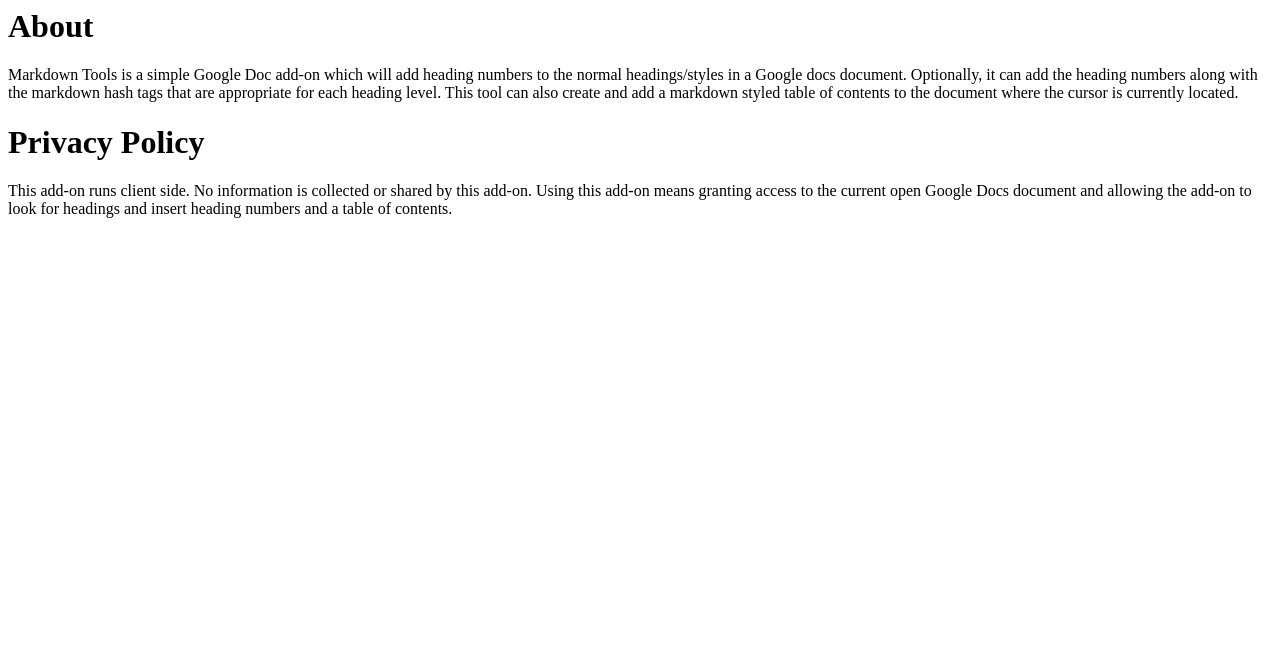
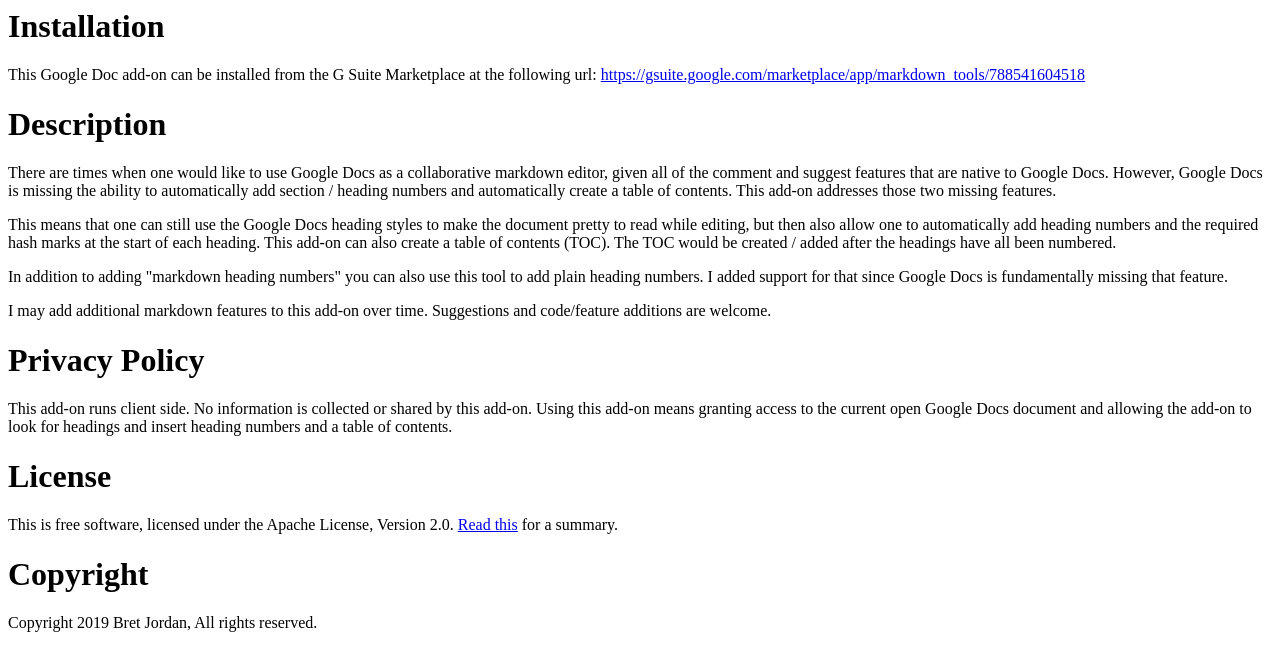
Before and after one commit to jordan2175/markdown-tools, a plain HTML site: page docs/index.html in a window 1280 px wide. Drawn offline with Linux system fonts and the light colour scheme.

Commit message:
updated to be the same as readme

```diff
--- a/docs/index.html
+++ b/docs/index.html
@@ -1,19 +1,49 @@
 <html>
 <body>
-	<h1>About</h1>
+<h1>Installation </h1>
 
-	<p>Markdown Tools is a simple Google Doc add-on which will add heading numbers
-	to the normal headings/styles in a Google docs document. Optionally, it can add
-	the heading numbers along with the markdown hash tags that are appropriate for
-	each heading level. This tool can also create and add a markdown styled table
-	of contents to the document where the cursor is currently located.</p>
+<p>This Google Doc add-on can be installed from the G Suite Marketplace at the
+following url: <a href="https://gsuite.google.com/marketplace/app/markdown_tools/788541604518">https://gsuite.google.com/marketplace/app/markdown_tools/788541604518</a></p>
 
-	<h1>Privacy Policy</h1>
 
-	<p>This add-on runs client side. No information is collected or shared by this
-	add-on. Using this add-on means granting access to the current open Google Docs
-	document and allowing the add-on to look for headings and insert heading
-	numbers and a table of contents.</p>
+<h1>Description</h1>
+
+<p>There are times when one would like to use Google Docs as a collaborative
+markdown editor, given all of the comment and suggest features that are native
+to Google Docs. However, Google Docs is missing the ability to automatically add
+section / heading  numbers and automatically create a table of contents. This
+add-on addresses those two missing features.</p>
+
+<p>This means that one can still use the Google Docs heading styles to make the
+document pretty to read while editing, but then also allow one to automatically
+add heading numbers and the required hash marks at the start of each heading.
+This add-on can also create a table of contents (TOC). The TOC would be created
+/ added after the headings have all been numbered.</p>
+
+<p>In addition to adding "markdown heading numbers" you can also use this tool to
+add plain heading numbers. I added support for that since Google Docs is
+fundamentally missing that feature.</p>
+
+<p>I may add additional markdown features to this add-on over time. Suggestions and
+ code/feature additions are welcome.</p>
+
+
+<h1>Privacy Policy</h1>
+
+<p>This add-on runs client side. No information is collected or shared by this
+add-on. Using this add-on means granting access to the current open Google
+Docs document and allowing the add-on to look for headings and insert heading
+numbers and a table of contents.</p>
+
+
+<h1>License</h1>
+
+<p>This is free software, licensed under the Apache License, Version 2.0. <a href="https://tldrlegal.com/license/apache-license-2.0-(apache-2.0)">Read this</a> for a summary.</p>
+
+
+<h1>Copyright</h1>
+
+<p>Copyright 2019 Bret Jordan, All rights reserved.</p>
 
 </body>
 </html>
```
